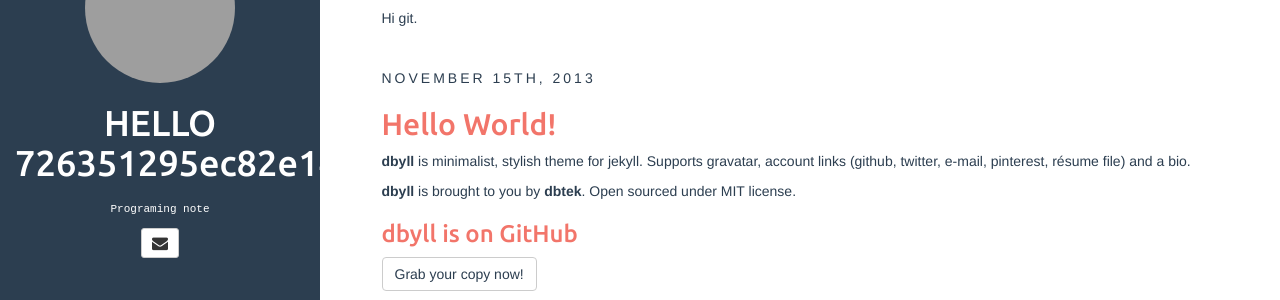
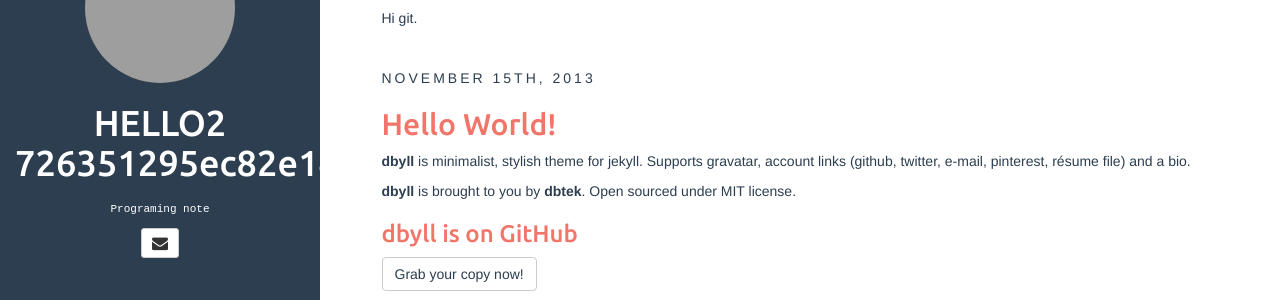
Before and after one commit to dbtek/dbyll, a Jekyll site: the page built from index.html, in a window 1280 px wide. Shown: the part 195-495 px from the top of the page. Built offline with Jekyll 4.4.1, drawn with Linux system fonts in a browser that asks for light colours; the list of posts is cut into pages by our own code; grey boxes are pictures that could not be loaded.

Commit message:
Update sidebar.html

```diff
--- a/_includes/sidebar.html
+++ b/_includes/sidebar.html
@@ -3,7 +3,7 @@
 	<a href="{{ site.BASE_PATH }}/">
 		<img src="http://www.gravatar.com/avatar/{{site.author.email_md5}}?s=150" class="img-circle" />
 	</a>
-	<h1>HELLO {{site.author.email_md5}}</h1>
+	<h1>HELLO2 {{site.author.email_md5}}</h1>
 	<h3 class="title">
         <a href="{{ site.BASE_PATH }}/">{{ site.title }}</a>
     </h3>
```
